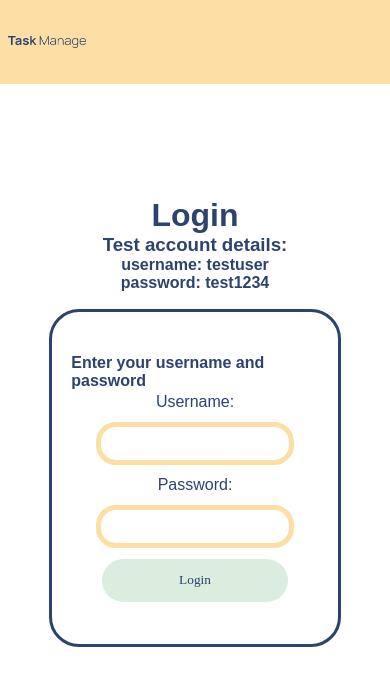
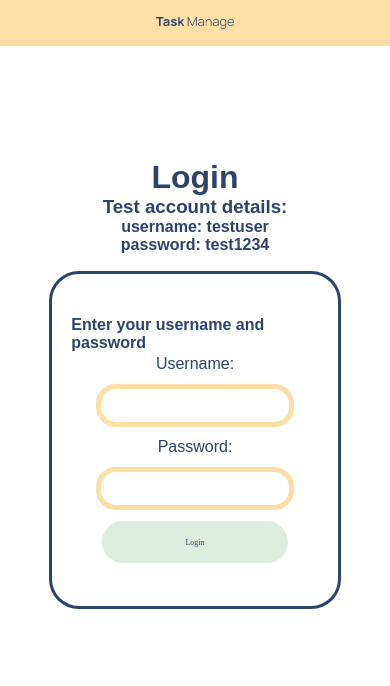
Before and after one commit to GregBaughDev/Task-Manage-v2, a React (Create React App) app: page / in a window 390 px wide. Shown: the top 686 px of the page. Built offline with nearby package versions, Linux system fonts and the light colour scheme.

Commit message:
Adds more responsive styles

```diff
--- a/src/components/CardHolder/styles.js
+++ b/src/components/CardHolder/styles.js
@@ -28,6 +28,7 @@
     background-color: #DAEDDE;
     height: 100%;
     padding: 1vh 0;
+    white-space: nowrap;
 
     @media (max-width: 600px) {
         font-size: 1rem;
--- a/src/components/CardModal/styles.js
+++ b/src/components/CardModal/styles.js
@@ -80,6 +80,10 @@
         background-color: #C5C9C6;
         cursor: pointer;
     }
+
+    @media (max-width: 700px){
+        font-size: 0.5rem;
+    }
 `
 
 export const P = styled.p`
--- a/src/components/NewCard/styles.js
+++ b/src/components/NewCard/styles.js
@@ -10,9 +10,14 @@
     display: flex;
     align-items: center;
 
+    @media (max-height: 700px) {
+        height: 90vh;
+    }
+
     @media (max-width: 600px) {
         width: 90%;
     }
+
 `
 
 export const Form = styled.form`
--- a/src/components/TaskPage/styles.js
+++ b/src/components/TaskPage/styles.js
@@ -10,6 +10,12 @@
     padding: 0 2vw;
     left: 0;
     right: 0;
+
+    @media (max-width: 700px) {
+        flex-direction: column;
+        height: auto;
+        padding: 2vh 2vw;
+    }
 `
 
 export const Img = styled.img`
@@ -28,6 +34,7 @@
 
     @media (max-width: 700px) {
         width: 40vw;
+        width: 75vw;
         font-size: 1rem;
     }
 
--- a/src/components/UpdateColumn/styles.js
+++ b/src/components/UpdateColumn/styles.js
@@ -12,6 +12,7 @@
 
 export const P = styled.p`
     font-size: 1.25rem;
+    display: inline;
 `
 
 export const ColumnList = styled.div`
```
